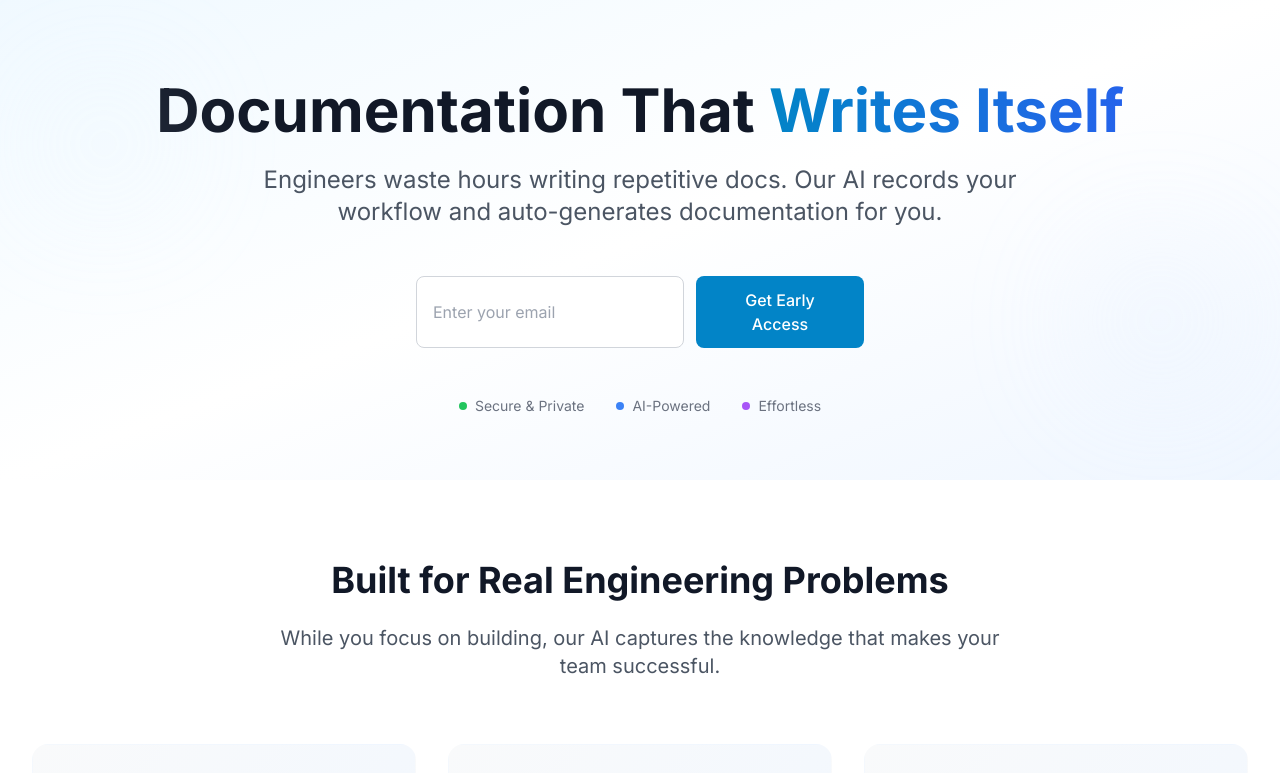
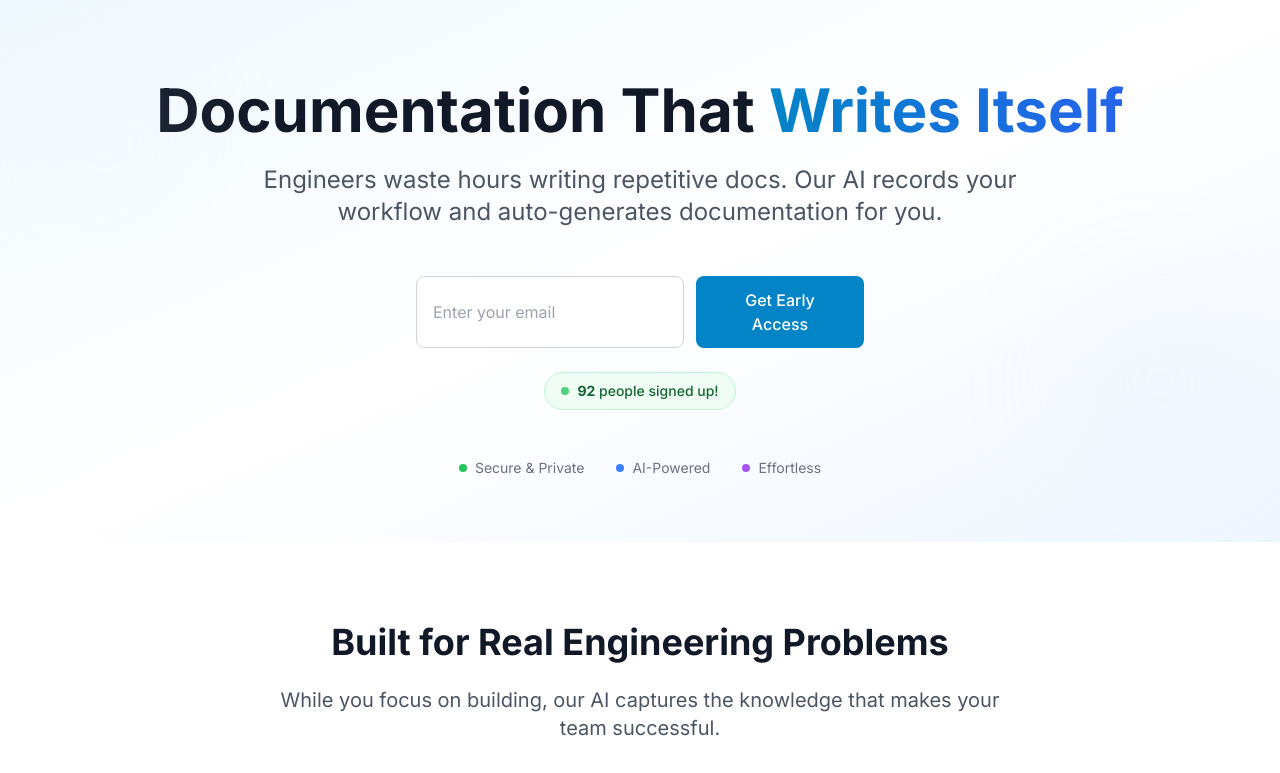
Before and after one commit to arjunthazhath2001/automated-ai-documentation, a React (Create React App) app: page / in a window 1280 px wide. Shown: the top 773 px of the page. Built offline with nearby package versions, Linux system fonts and the light colour scheme; no server answers.

Commit message:
Add dynamic signup counter to create FOMO and social proof

```diff
--- a/src/components/CTASection.js
+++ b/src/components/CTASection.js
@@ -1,5 +1,6 @@
 import React from 'react'
 import EmailSignup from './EmailSignup'
+import SignupCounter from './SignupCounter'
 
 const CTASection = () => {
   return (
@@ -20,9 +21,12 @@ const CTASection = () => {
         </p>
 
         {/* Email signup with dark variant */}
-        <div className="max-w-md mx-auto mb-8">
+        <div className="max-w-md mx-auto mb-6">
           <EmailSignup variant="dark" />
         </div>
+
+        {/* Signup counter */}
+        <SignupCounter className="mb-8" />
 
         {/* Additional benefits */}
         <div className="grid md:grid-cols-3 gap-6 text-blue-100">
--- a/src/components/HeroSection.js
+++ b/src/components/HeroSection.js
@@ -1,5 +1,6 @@
 import React from 'react'
 import EmailSignup from './EmailSignup'
+import SignupCounter from './SignupCounter'
 
 const HeroSection = () => {
   return (
@@ -23,9 +24,12 @@ const HeroSection = () => {
           </p>
 
           {/* Email signup */}
-          <div className="max-w-md mx-auto">
+          <div className="max-w-md mx-auto mb-6">
             <EmailSignup />
           </div>
+
+          {/* Signup counter */}
+          <SignupCounter className="mb-8" />
 
           {/* Trust indicators */}
           <div className="mt-12 flex flex-wrap justify-center items-center gap-8 text-sm text-gray-500">
--- /dev/null
+++ b/src/components/SignupCounter.js
@@ -0,0 +1,38 @@
+import React, { useState, useEffect } from 'react'
+
+const SignupCounter = ({ className = '' }) => {
+  const [count, setCount] = useState(92)
+  const [isVisible, setIsVisible] = useState(false)
+
+  useEffect(() => {
+    // Show counter after a short delay
+    const timer = setTimeout(() => setIsVisible(true), 1000)
+    return () => clearTimeout(timer)
+  }, [])
+
+  useEffect(() => {
+    if (!isVisible) return
+
+    // Simulate new signups every 3-8 seconds
+    const interval = setInterval(() => {
+      setCount(prev => prev + 1)
+    }, Math.random() * 5000 + 3000) // Random interval between 3-8 seconds
+
+    return () => clearInterval(interval)
+  }, [isVisible])
+
+  if (!isVisible) return null
+
+  return (
+    <div className={`text-center ${className}`}>
+      <div className="inline-flex items-center gap-2 px-4 py-2 bg-green-50 border border-green-200 rounded-full">
+        <div className="w-2 h-2 bg-green-500 rounded-full animate-pulse"></div>
+        <span className="text-sm font-medium text-green-800">
+          <span className="font-bold">{count}</span> people signed up!
+        </span>
+      </div>
+    </div>
+  )
+}
+
+export default SignupCounter
```
